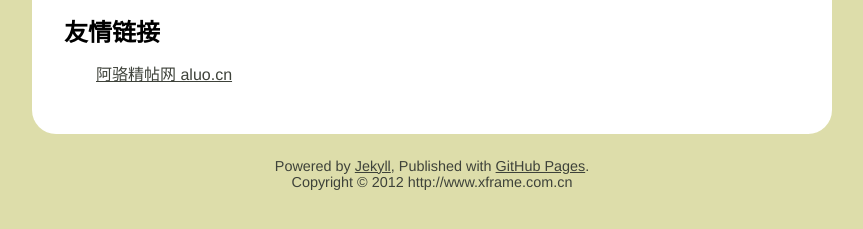
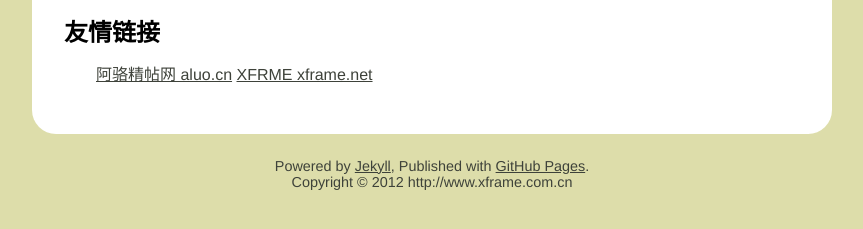
Before and after one commit to aluocn/xframecn, a plain HTML site: page index.htm in a window 1280 px wide. Shown: the part 263-492 px from the top of the page, without its empty margins (208-1071 px from the left). Drawn offline with Linux system fonts and the light colour scheme.

Commit message:
Update index.htm
add xframe.net link

```diff
--- a/index.htm
+++ b/index.htm
@@ -25,7 +25,7 @@
 
 <p><center><img src="construction.JPG"></center></p>
 <h2>友情链接</h2>
-<p><a href="http://www.aluo.cn" target="_blank">阿骆精帖网 aluo.cn</a></p>
+<p><a href="http://www.aluo.cn" target="_blank">阿骆精帖网 aluo.cn</a>&nbsp;<a href="http://www.xframe.net" target="_blank">XFRME xframe.net</a></p>
 
 
         <div class='clearfix'><div align="center"></div></div></div>
```
